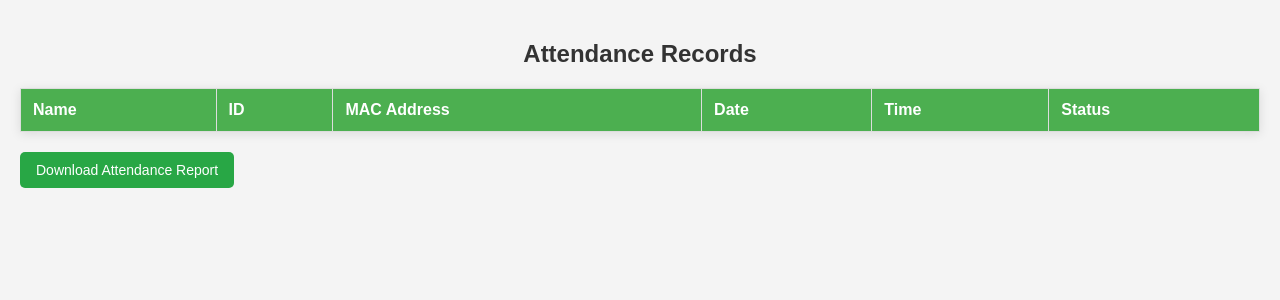
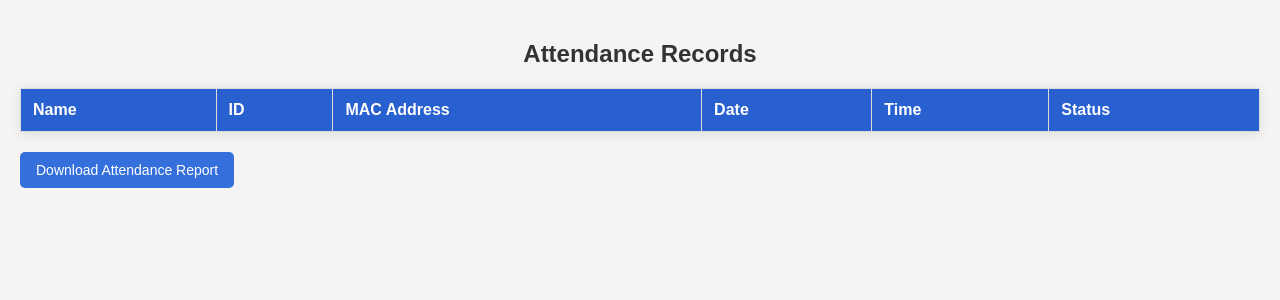
Before and after one commit to Smital25/HMS, a Flask app: page /view_attendance in a window 1280 px wide. Shown: the part 66-366 px from the top of the page. Run offline with Flask 3, Linux system fonts and the light colour scheme; data that the repository does not hold is empty.

Commit message:
Update view_attendance.html

```diff
--- a/HMS/templates/view_attendance.html
+++ b/HMS/templates/view_attendance.html
@@ -65,7 +65,7 @@
         }
 
         th {
-            background-color: #4CAF50;
+            background-color: #2860cf;
             color: white;
         }
 
@@ -81,7 +81,7 @@
             margin-top: 20px;
             display: inline-block;
             text-align: center;
-            background-color: #28a745;
+            background-color: #346fdb;
             color: white;
             padding: 10px 16px;
             border-radius: 5px;
@@ -90,7 +90,7 @@
         }
 
         .report-button:hover {
-            background-color: #1e7e34;
+            background-color: #2c71d9;
         }
     </style>
 </head>
```
